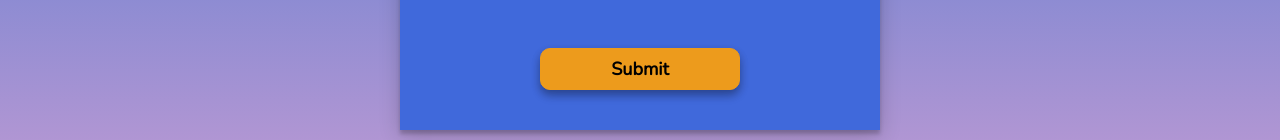
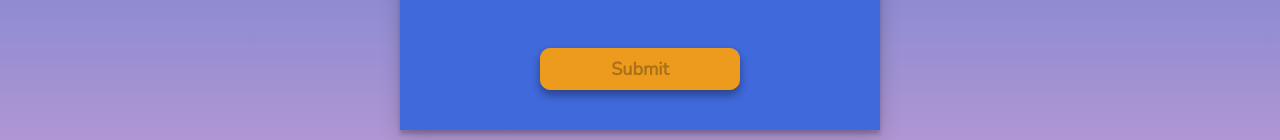
Before and after one commit to lutchenikova/TSX-Form, a React (Vite) app in the folder TSX-Form/: page / in a window 1280 px wide. Shown: the part 582-722 px from the top of the page. Built offline with nearby package versions, Linux system fonts and the light colour scheme.

Commit message:
[develop] Add state on form to control when button is disabled

```diff
--- a/TSX-Form/src/components/Form.tsx
+++ b/TSX-Form/src/components/Form.tsx
@@ -1,3 +1,4 @@
+import { useState } from "react";
 import { Button } from "./Button";
 import { Input, InputProps } from "./Input";
 
@@ -8,6 +9,8 @@ type FormProps = {
 };
 
 export const Form = ({ formId }: FormProps) => {
+	const [isButtonDisabled, setIsButtonDisabled] = useState(true);
+
 	const formFields: InputProps[] = [
 		{
 			isAutoFocus: true,
@@ -43,10 +46,15 @@ export const Form = ({ formId }: FormProps) => {
 					isRequired={field.isRequired}
 					key={index}
 					label={field.label}
+					onInputValid={onEnableButton}
 					type={field.type}
 				/>
 			))}
-			<Button form={formId} />
+			<Button form={formId} isDisabled={isButtonDisabled} />
 		</form>
 	);
+
+	function onEnableButton() {
+		setIsButtonDisabled(false);
+	}
 };
--- a/TSX-Form/src/components/Input.tsx
+++ b/TSX-Form/src/components/Input.tsx
@@ -8,6 +8,8 @@ export type InputProps = {
 	isHidden?: boolean;
 	isRequired?: boolean;
 	label: string;
+	// TODO use omit here
+	onInputValid?: () => void;
 	type: InputType;
 };
 
@@ -45,7 +47,7 @@ export const Input = ({
 					id={`${type}.${formattedLabel}`}
 					max={isDateType ? formatDate() : undefined}
 					name={`user.${formattedLabel}`}
-					onChange={onChange}
+					onBlur={onValidateField}
 					placeholder={`Insert the ${formattedLabel}`}
 					required={isRequired}
 					type={type}
@@ -56,7 +58,7 @@ export const Input = ({
 		</div>
 	);
 
-	function onChange(event: ChangeEvent<HTMLInputElement>) {
+	function onValidateField(event: ChangeEvent<HTMLInputElement>) {
 		const inputValue = event?.target.value;
 		const inputType = event?.target.type;
 
```
